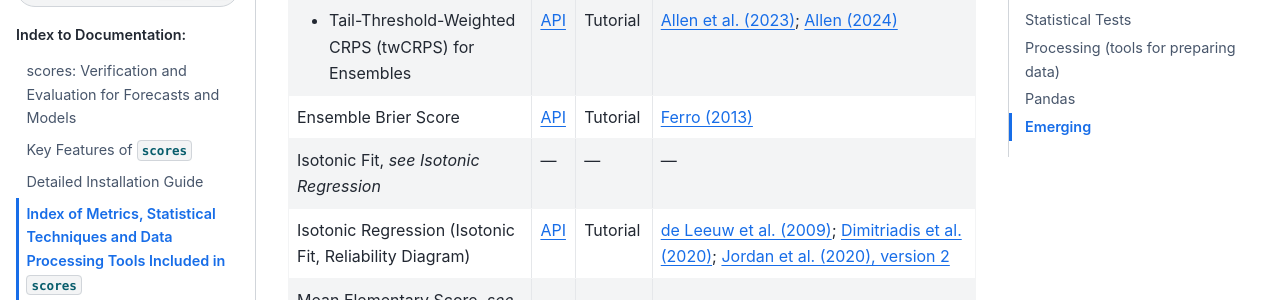
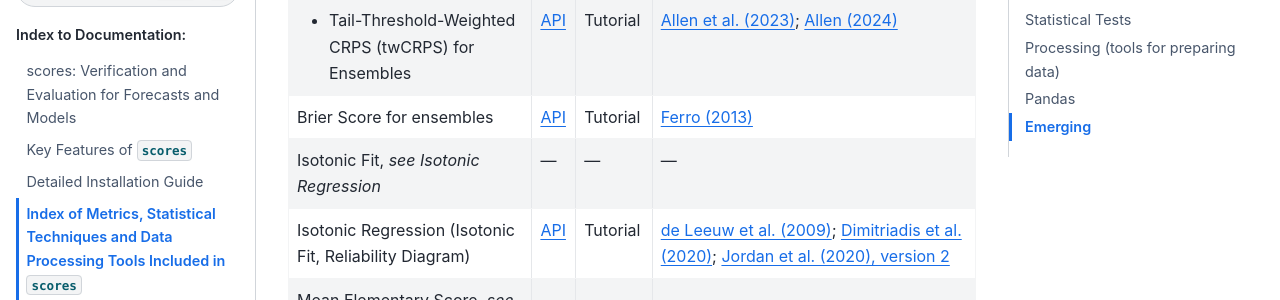
Before and after one commit to nci/scores, a Sphinx documentation site: the page built from docs/included.md, in a window 1280 px wide and 900 px high, scrolled down 3264 px. Shown: the part 153-453 px from the top of the window. Built offline with Sphinx 7.4.7 and the Sphinx Book theme 1.1.4, drawn with Linux system fonts in a browser that asks for light colours; pages that are not in the unit, such as notebooks, are missing from menus.

Commit message:
updated included

```diff
--- a/docs/included.md
+++ b/docs/included.md
@@ -216,8 +216,8 @@
   - [API](api.md#scores.probability.tail_tw_crps_for_ensemble)
   - [Tutorial](project:./tutorials/Threshold_Weighted_CRPS_for_Ensembles.md)
   - [Allen et al. (2023)](https://doi.org/10.1137/22M1532184); [Allen (2024)](https://doi.org/10.18637/jss.v110.i08)
-* - Ensemble Brier Score
-  - [API](api.md#scores.probability.ensemble_brier_score)
+* - Brier Score for ensembles
+  - [API](api.md#scores.probability.brier_score_for_ensemble)
   - [Tutorial](project:./tutorials/Brier_Score.md)
   - [Ferro (2013)](https://doi.org/10.1002/qj.2270)
 * - Isotonic Fit, *see Isotonic Regression*
```
